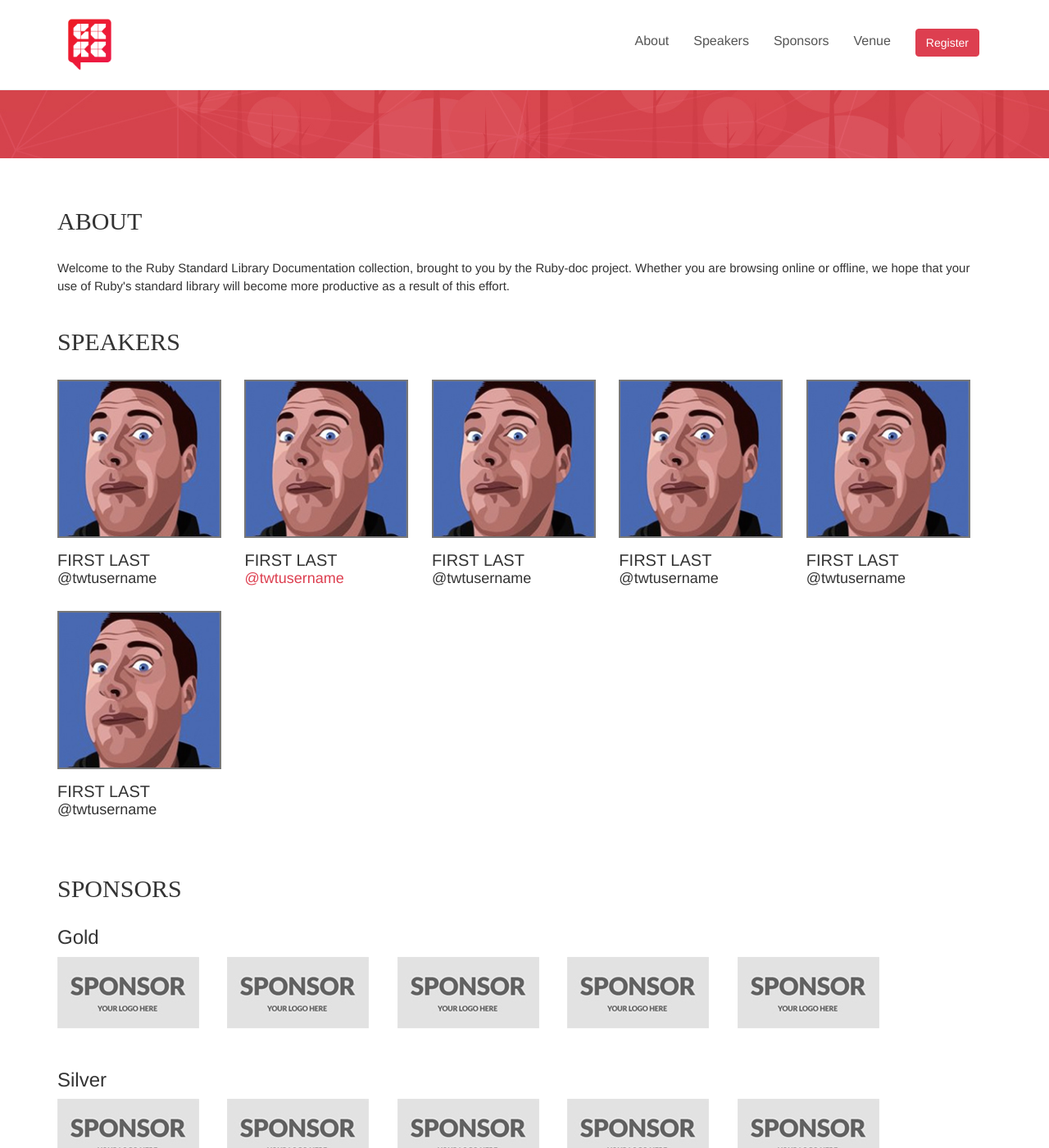
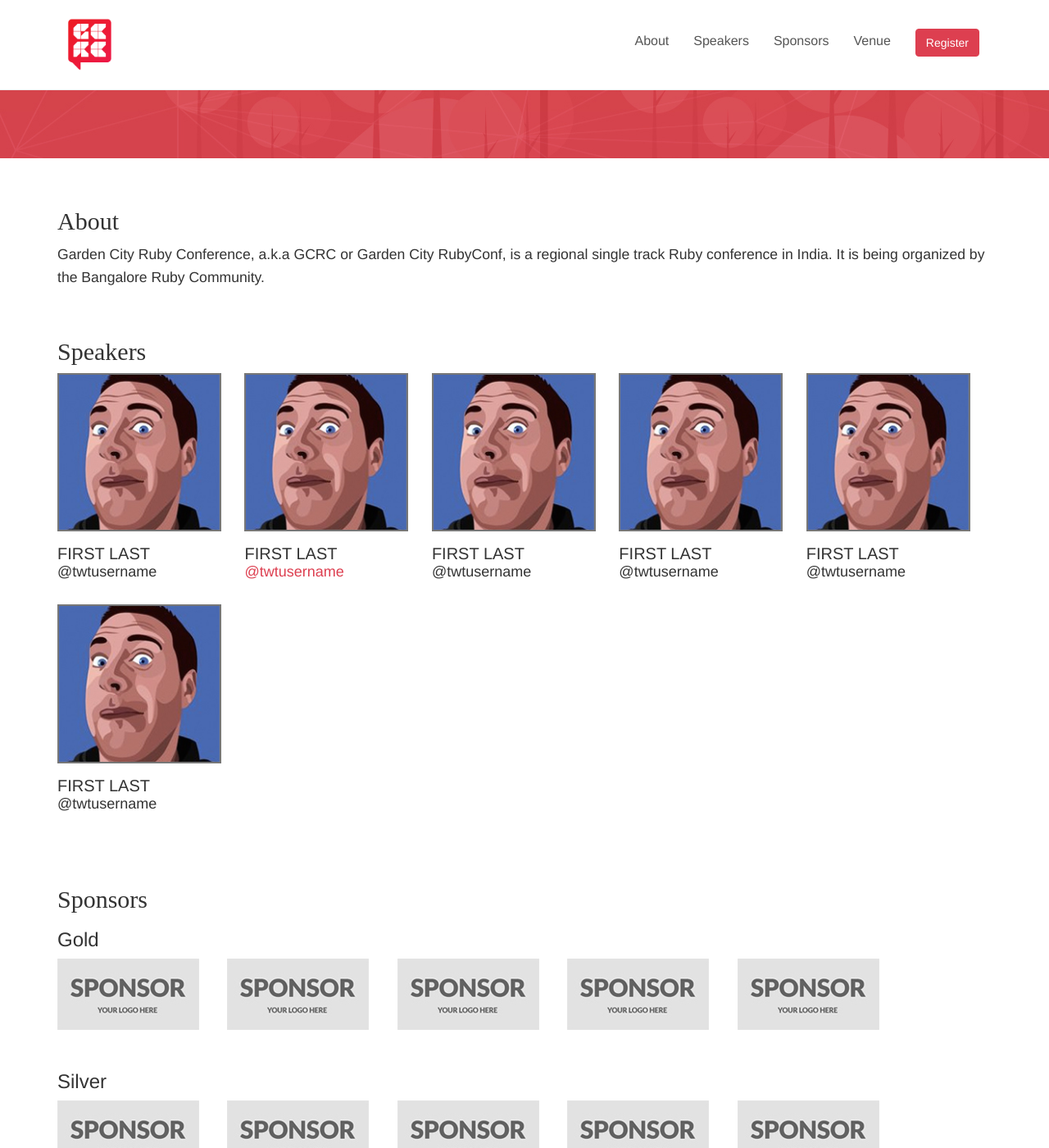
Before and after one commit to GardenCityRuby/GCRC2015, a Jekyll site: the page built from index.html, in a window 1280 px wide and 1400 px high, scrolled down 407 px. Shown: the whole window at 82% size. Built offline with Jekyll 4.4.1, drawn with Linux system fonts in a browser that asks for light colours.

Commit message:
Add a basic "About" text taken from sponsorship doc
- Set a default line-height
- Set a default paragraph element font size
- Adjust margins for section titles
- Add margins for section titles

```diff
--- a/css/styles.scss
+++ b/css/styles.scss
@@ -20,11 +20,17 @@ $table-bg-hover:                    $brand-primary !default;
 body {
   font-family: 'PT Sans', 'Helvetica';
   font-size: 16px;
+  line-height: 1.6;
 }
 
 h1, h2 { font-family: 'Abril Fatface'; }
 
 h1 { font-size: 2.5em; }
+p  { font-size: 1.1em; }
+
+section {
+  margin: 20px auto;
+}
 
 .navbar-brand{
   padding: 15px;
@@ -88,18 +94,10 @@ h1 { font-size: 2.5em; }
 }
 
 
-h2.section-title {
-  text-transform: uppercase;
+.section-title {
   font-weight: 300;
   margin-top: 30px;
-  margin-bottom: 30px;
-}
-
-.about {
-  p {
-    font-size: 15px;
-    line-height: 22px;
-  }
+  margin-bottom: 10px;
 }
 
 .speakers {
--- a/index.html
+++ b/index.html
@@ -55,7 +55,11 @@ layout: default
 <section class="about" id="about">
   <div class="container">
     <h2 class="section-title">About</h2>
-    <p>Welcome to the Ruby Standard Library Documentation collection, brought to you by the Ruby-doc project. Whether you are browsing online or offline, we hope that your use of Ruby's standard library will become more productive as a result of this effort.</p>
+    <p>
+      Garden City Ruby Conference, a.k.a GCRC or Garden City RubyConf, is a
+      regional single track Ruby conference in India. It is being organized by
+      the Bangalore Ruby Community.
+    </p>
   </div>
 </section>
 
```
